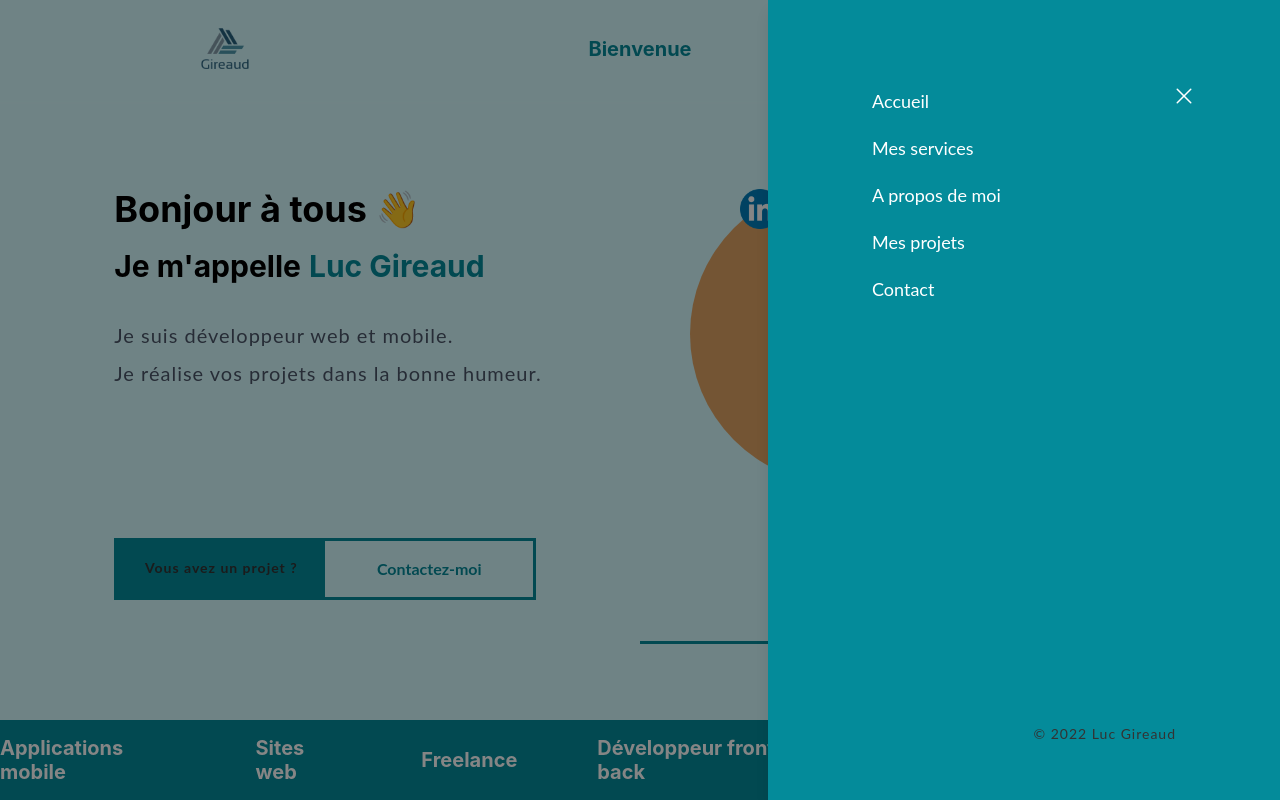
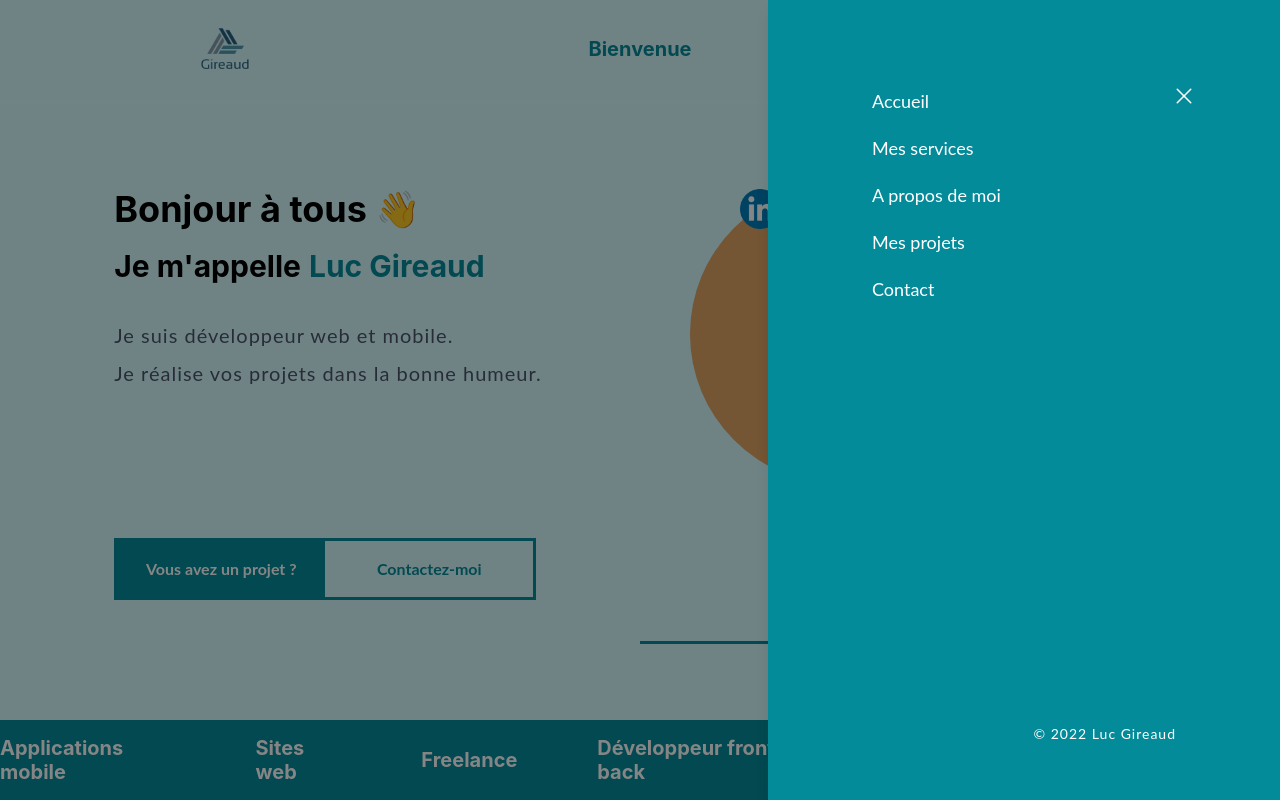
Before and after one commit to LucGireaud31/site-cv, a React (Vite) app: page / in a window 1280 px wide. Both pictures are taken after a click on the icon 1063 px from the left and 49 px from the top of the page. Built offline with nearby package versions, Linux system fonts and the light colour scheme.

Commit message:
Change font

```diff
--- a/src/components/Home/HaveAProject.tsx
+++ b/src/components/Home/HaveAProject.tsx
@@ -1,13 +1,11 @@
-import { Box, Flex, Link, Text } from "@chakra-ui/react";
+import { Box, Center, Flex, Link, Text } from "@chakra-ui/react";
 
 export function HaveAProject() {
   return (
     <Flex mt={150} border="3px solid" borderColor="theme.500" w="fit-content">
-      <Box bg="theme.500" w={52} color="white" fontWeight="bold">
-        <Text align="center" h="full" pt={4}>
-          Vous avez un projet ?
-        </Text>
-      </Box>
+      <Center bg="theme.500" w={52} fontWeight="bold" color="white">
+        Vous avez un projet ?
+      </Center>
       <Link
         href="mailto:luc.gireaud@gmail.com"
         color="theme.500"
--- a/src/components/Layout/DrawerMenu.tsx
+++ b/src/components/Layout/DrawerMenu.tsx
@@ -95,7 +95,7 @@ export function DrawerMenu(props: DrawerMenuProps) {
           </DrawerBody>
 
           <DrawerFooter>
-            <Text>© 2022 Luc Gireaud</Text>
+            <Text color="white">© 2022 Luc Gireaud</Text>
           </DrawerFooter>
         </DrawerContent>
       </Drawer>
--- a/src/components/MyProjects/index.tsx
+++ b/src/components/MyProjects/index.tsx
@@ -1,4 +1,4 @@
-import { Box, Flex, Text } from "@chakra-ui/react";
+import { Box, Flex, Heading, HStack, Text } from "@chakra-ui/react";
 import { useLocationChange } from "../../hooks/useLocationChange";
 import { limitNumber } from "../../utils/number";
 import { MultiScrollCards } from "../ScrollCard/MultiScrollCard";
@@ -70,7 +70,7 @@ export function MyProjects(props: MyProjectsProps) {
           </Text>
         }
         footer={
-          <Flex justifyContent="space-around" w="full">
+          <HStack spacing="30px">
             <WebLink
               href="
               https://apsio-coin-manager.netlify.app"
@@ -83,7 +83,7 @@ export function MyProjects(props: MyProjectsProps) {
               title="Lire notre mémoire"
               icon="images/memoire-icon.png"
             />
-          </Flex>
+          </HStack>
         }
       />
     ),
@@ -106,59 +106,9 @@ export function MyProjects(props: MyProjectsProps) {
         ]}
         offset={98}
       />
-      {/* <Container maxW="8xl" pb="100px" zIndex={99}>
-        <VStack mt="200px" spacing="150px">
-          <Project
-            title="Apsio SSI"
-            hrefGit="https://github.com/LucGireaud31/apsio-ssi"
-            imgSrc="images/apsio-ssi.png"
-          >
-            <Text>
-              Une application qui permet de garder en mémoire les informations
-              personnelles de l’utilisateur et de les partager rapidemment.
-              <br></br>
-              <br></br>
-              Pour <Highlight>partager les données</Highlight>, il est possible de
-              générer un Qr Code qui sera scanné par le destinataire.
-            </Text>
-            <PlayStoreLink href="https://play.google.com/store/apps/details?id=com.luc.gireaud.apsiossi&gl=FR" />
-          </Project>
-          <Project
-            title="Apsio Coin Manager"
-            reversed
-            hrefGit="https://github.com/LucGireaud31/apsio-coin-manager"
-            imgSrc="images/apsio_coin.png"
-          >
-            <Text as="p">
-              Application web à destination des utilisateurs de la blockchain{" "}
-              <Highlight>APSIO</Highlight>. Un professeur peut faire l'appel de sa
-              classe afin que les élèves présents soient récompensés en
-              APSIO-Coin.
-              <br></br>
-              <br></br>
-              Développée en 2021-2022 par <Highlight>Luc Gireaud</Highlight> lors
-              d'un mémoire de la license professionnelle APSIO, cette{" "}
-              <Highlight>blockchain</Highlight> vise à améliorer le système
-              scolaire en rémunérant les étudiants assidus.
-            </Text>
-            <Flex justifyContent="space-around" w="full">
-              <WebLink
-                href="
-              https://apsio-coin-manager.netlify.app"
-                title="Voir le site"
-                icon="images/apsio-coin-icon.png"
-              />
-              <WebLink
-                href="
-                https://docs.google.com/document/d/1_Lj_FC62a9eu8SuOCEciO-JBEa869KS-W_V6vyG28N8/edit?usp=sharing"
-                title="Lire notre mémoire"
-                icon="images/memoire-icon.png"
-              />
-            </Flex>
-          </Project>
-          <Heading>Bientôt le votre...</Heading>
-        </VStack>
-        </Container> */}
+      <Heading textAlign="center" mb="60px">
+        Bientôt le vôtre...
+      </Heading>
     </Box>
   );
 }
--- a/src/components/Services/Card.tsx
+++ b/src/components/Services/Card.tsx
@@ -49,7 +49,7 @@ export function Card(props: CardProps) {
           rounded="lg"
           transition="all 0.5s"
         />
-        <Text w="280px">
+        <Text w="280px" color="white">
           Lorem ipsum dolor sit amet, consectetur adipiscing elit. Fusce
           condimentum odio in purus volutpat accumsan. Ut suscipit, urna nec
           aliquam eleifend, enim orci auctor nibh, at congue nisi tortor sit
--- a/src/components/shared/Highlight.tsx
+++ b/src/components/shared/Highlight.tsx
@@ -12,7 +12,6 @@ export function Highlight(props: HighlightProps) {
   return (
     <Text
       as="span"
-      ml={1}
       {...(type == "color" ? { color: "theme.500" } : { fontWeight: "bold" })}
     >
       {children}
--- a/src/components/shared/WebLink.tsx
+++ b/src/components/shared/WebLink.tsx
@@ -25,7 +25,7 @@ export function WebLink(props: WebLinkProps) {
       _active={{ bg: "theme.500" }}
     >
       <Image src={icon} w="50px" rounded="full" />
-      <Text> {title}</Text>
+      <Text color="inherit"> {title}</Text>
     </HStack>
   );
 }
--- a/src/index.css
+++ b/src/index.css
@@ -1,4 +1,3 @@
 body{
   font-family: 'Lato', sans-serif !important;
-
 }
```
